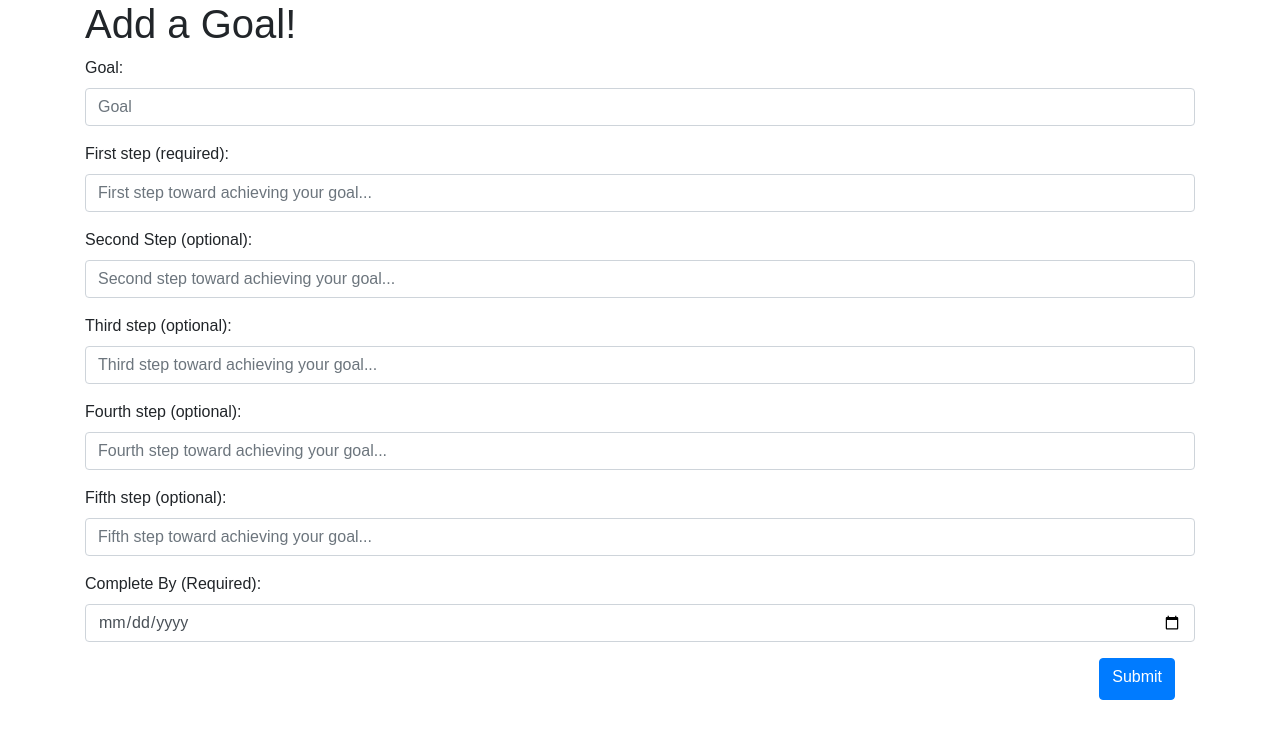
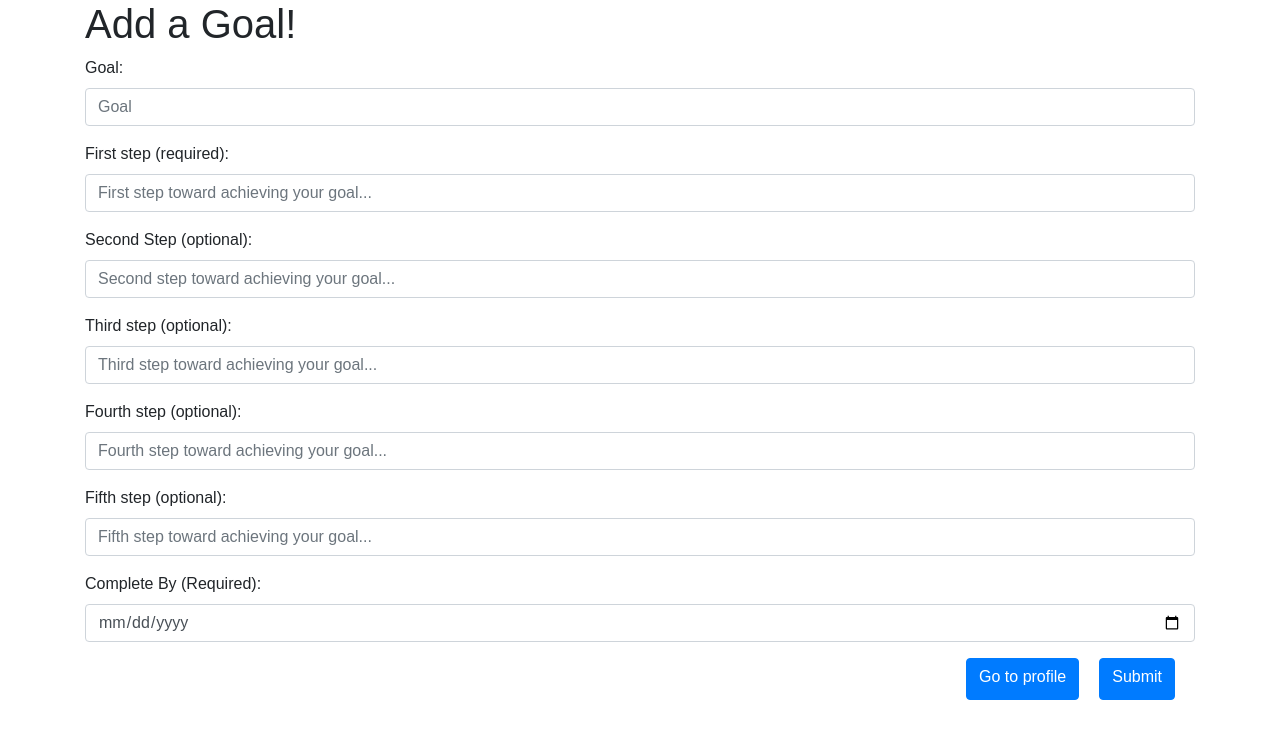
Before and after one commit to Throwback74/Journey_On, a React (Create React App) app in the folder client/: page /buildjourney in a window 1280 px wide. Shown: the top 738 px of the page. Built offline with nearby package versions, Linux system fonts and the light colour scheme; no server answers; sample sign-in values are in the browser's storage.

Commit message:
Added go to profile button on buildjourney page

```diff
--- a/client/src/components/NewGoal/newGoal.js
+++ b/client/src/components/NewGoal/newGoal.js
@@ -32,6 +32,11 @@ class Goal extends Component {
             })
         })
 
+    }
+
+    handleGoToProfile = event => {
+        event.preventDefault()
+        this.props.history.replace(`/profile/${this.props.user.id}`);
     }
 
     handleFormSubmit = event => {
@@ -119,6 +124,7 @@ class Goal extends Component {
                     </div>
                     <button type="submit" className="btn btn-primary">Submit</button>
                 </form>
+                <button className="btn btn-primary" onClick={this.handleGoToProfile}>Go to profile</button>
             </div>
         )
     }
```
